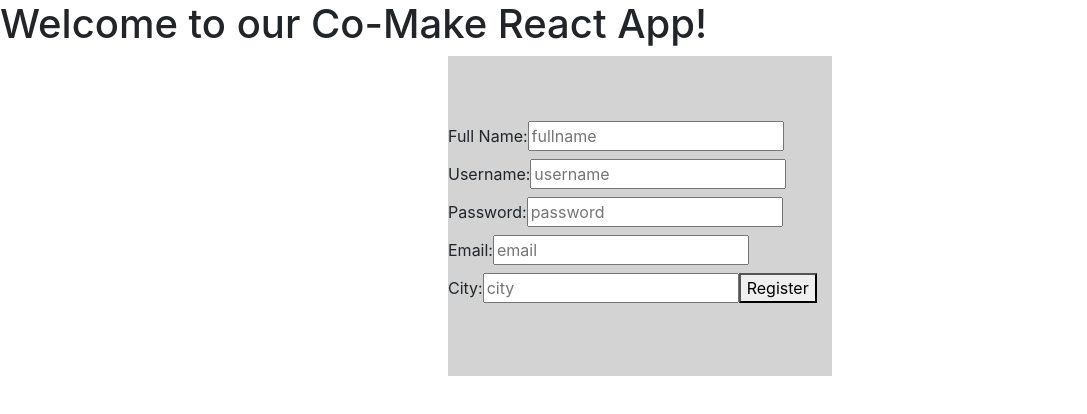
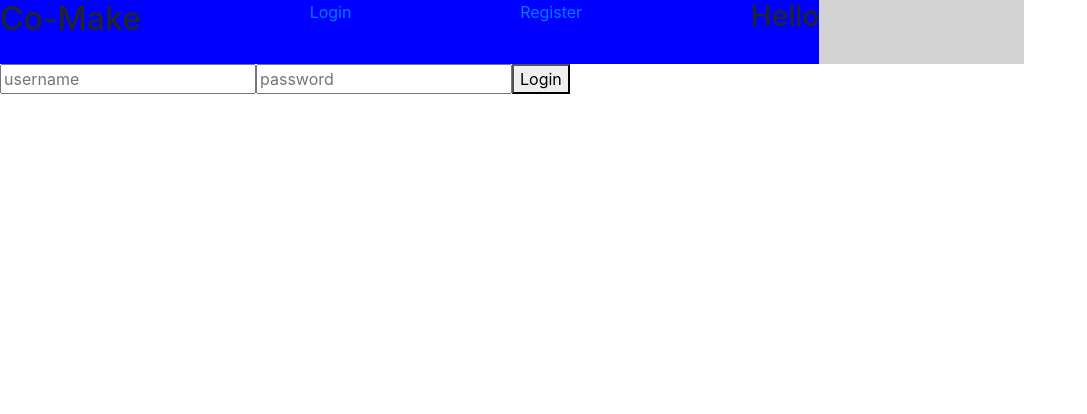
Before and after one commit to Build-Week-Co-make-5/Front-End, a React (Create React App) app in the folder co-make/: page / in a window 1280 px wide. Shown: the top 414 px of the page, without its empty margins (0-1087 px from the left). Built offline with nearby package versions, Linux system fonts and the light colour scheme.

Commit message:
built out basic login and registration form, and added links to Navbar

```diff
--- a/co-make/src/App.js
+++ b/co-make/src/App.js
@@ -1,12 +1,19 @@
-import React from 'react';
-import './App.css';
+import React from "react";
+import "./App.css";
+import { Route, Link } from "react-router-dom";
 import RegistrationForm from "./components/RegistrationFrom";
+import LoginForm from "./components/LoginForm";
+import Navbar from "./components/Navbar";
 
 function App() {
   return (
     <div className="App">
-      <h1>Welcome to our Co-Make React App!</h1>
-      <RegistrationForm />
+      {/* <h1>Welcome to our Co-Make React App!</h1> */}
+      <Navbar />
+      <Route exact path="/" component={LoginForm} />
+      <Route path="/register" render={() => {
+        return <RegistrationForm />
+      }} />
     </div>
   );
 }
--- a/co-make/src/components/LoginForm.js
+++ b/co-make/src/components/LoginForm.js
@@ -1 +1,65 @@
 // Yen will work on the LoginForm component
+import React, { useState, useEffect } from "react";
+import { withFormik, Form, Field } from "formik";
+import * as Yup from "yup";
+import axios from "axios";
+
+const LoginForm = ({ values, errors, touched, status }) => {
+  const [loginInfo, setLoginInfo] = useState([]);
+
+  useEffect(() => {
+    console.log("status has changed", status);
+    status && setLoginInfo(loginInfo => [...loginInfo, status]);
+  }, [status]);
+
+  return (
+    <div>
+      <Form>
+        <Field type="text" name="username" placeholder="username" />
+        {touched.username && errors.username && (
+          <p className="errors">{errors.username}</p>
+        )}
+        <Field type="password" name="password" placeholder="password" />
+        {touched.password && errors.password && (
+          <p className="errors">{errors.password}</p>
+        )}
+        <button type="submit">Login</button>
+      </Form>
+
+      {loginInfo.map(user => {
+        return (
+          <ul key={user.id}>
+            <li>Username: {user.username}</li>
+            <li>Password: {user.password}</li>
+          </ul>
+        );
+      })}
+    </div>
+  );
+};
+
+const FormikLoginForm = withFormik({
+  mapPropsToValues({ username, password }) {
+    return {
+      username: username || "",
+      password: password || ""
+    };
+  },
+  validationSchema: Yup.object().shape({
+    username: Yup.string().required("Please insert your username"),
+    password: Yup.string().required("Please enter your password")
+  }),
+  handleSubmit(values, { setStatus, resetForm }) {
+    console.log("submitting", values);
+    axios
+      .post("https://reqres.in/api/users?page=2", values)
+      .then(res => {
+        console.log("success", res);
+        setStatus(res.data);
+        resetForm();
+      })
+      .catch(err => console.log(err.reponse));
+  }
+})(LoginForm);
+
+export default FormikLoginForm;
--- a/co-make/src/components/Navbar.js
+++ b/co-make/src/components/Navbar.js
@@ -0,0 +1,18 @@
+import React from "react";
+import { Link } from "react-router-dom";
+import {Navigation, Division} from "./Style";
+
+const Navbar = () => {
+  return (
+    <Navigation className="navigation">
+      <Division>
+        <h2>Co-Make</h2>
+        <Link to="/">Login</Link>
+        <Link to="/register">Register</Link>
+        <h3>Hello</h3>
+      </Division>
+    </Navigation>
+  );
+};
+
+export default Navbar;
--- a/co-make/src/components/RegistrationFrom.js
+++ b/co-make/src/components/RegistrationFrom.js
@@ -2,6 +2,7 @@ import React, { useState, useEffect } from "react";
 import { withFormik, Form, Field } from "formik";
 import * as Yup from "yup";
 import styled from "styled-components";
+import axios from "axios";
 
 const Register = styled.div`
   width: 30vw;
@@ -15,10 +16,11 @@ const Register = styled.div`
 `;
 
 const RegistrationForm = ({ values, errors, touched, status }) => {
-  const [users, setUsers] = useState([]);
+  const [userData, setUserData] = useState([]);
 
   useEffect(() => {
     console.log("status has changed!", status);
+    status && setUserData(userData => [...userData, status]);
   }, [status]);
 
   return (
@@ -63,6 +65,18 @@ const RegistrationForm = ({ values, errors, touched, status }) => {
           <button type="submit">Register</button>
         </Form>
       </Register>
+
+      {userData.map(user => {
+        return (
+          <ul key={user.id}>
+            <li>Fullname: {user.fullname}</li>
+            <li>Username: {user.username}</li>
+            <li>Password: {user.password}</li>
+            <li>Email: {user.email}</li>
+            <li>City: {user.city}</li>
+          </ul>
+        );
+      })}
     </div>
   );
 };
@@ -84,8 +98,16 @@ const FormikRegistrationForm = withFormik({
     email: Yup.string().required("Kindly include your email address"),
     city: Yup.string().required("Kindly let us know which city you reside in!")
   }),
-  handleSubmit(values, formikBag) {
+  handleSubmit(values, { setStatus, resetForm }) {
     console.log("submitting!", values);
+    axios
+      .post("https://reqres.in/api/users/", values)
+      .then(res => {
+        console.log("success", res);
+        setStatus(res.data);
+        resetForm();
+      })
+      .catch(err => console.log(err.response));
   }
 })(RegistrationForm);
 
--- /dev/null
+++ b/co-make/src/components/Style.js
@@ -0,0 +1,17 @@
+import styled from "styled-components";
+
+export const Navigation = styled.div`
+  display: flex;
+  flex-direction: row;
+  justfy-content: flex-end;
+  height: 4rem;
+  background: lightgrey;
+  width: 80%;
+`;
+
+export const Division = styled.div`
+display: flex;
+background: blue;
+width: 80%;
+justify-content: space-between;
+`;
--- a/co-make/src/index.js
+++ b/co-make/src/index.js
@@ -1,9 +1,15 @@
-import React from 'react';
-import ReactDOM from 'react-dom';
-import App from './App';
-import * as serviceWorker from './serviceWorker';
+import React from "react";
+import ReactDOM from "react-dom";
+import App from "./App";
+import * as serviceWorker from "./serviceWorker";
+import { BrowserRouter as Router } from "react-router-dom";
 
-ReactDOM.render(<App />, document.getElementById('root'));
+ReactDOM.render(
+  <Router>
+    <App />
+  </Router>,
+  document.getElementById("root")
+);
 
 // If you want your app to work offline and load faster, you can change
 // unregister() to register() below. Note this comes with some pitfalls.
```
